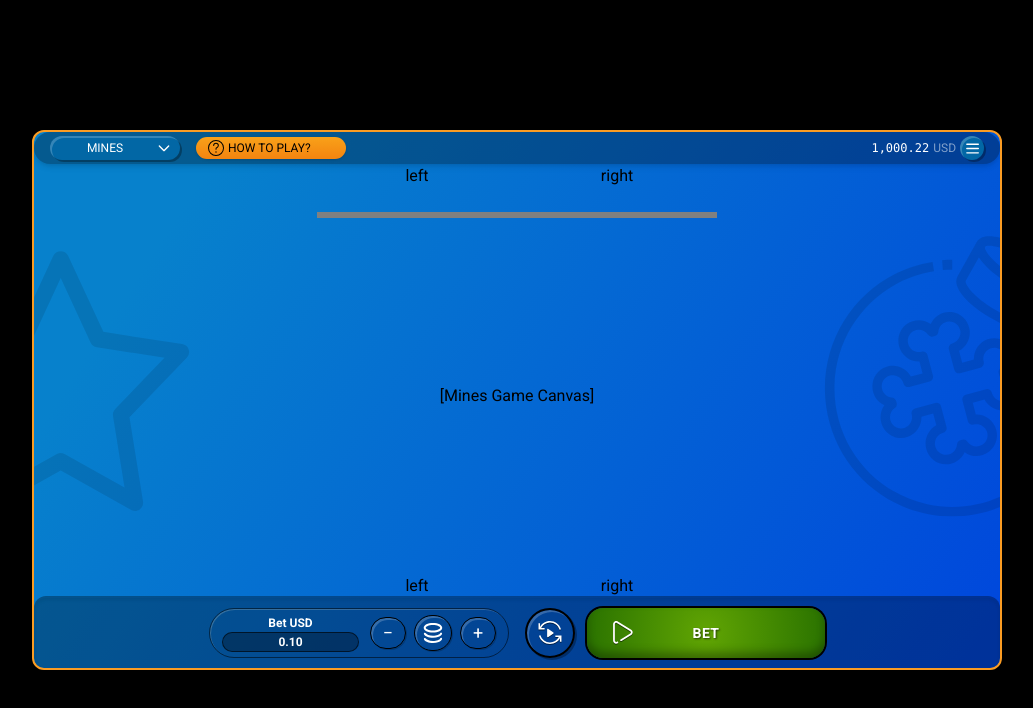
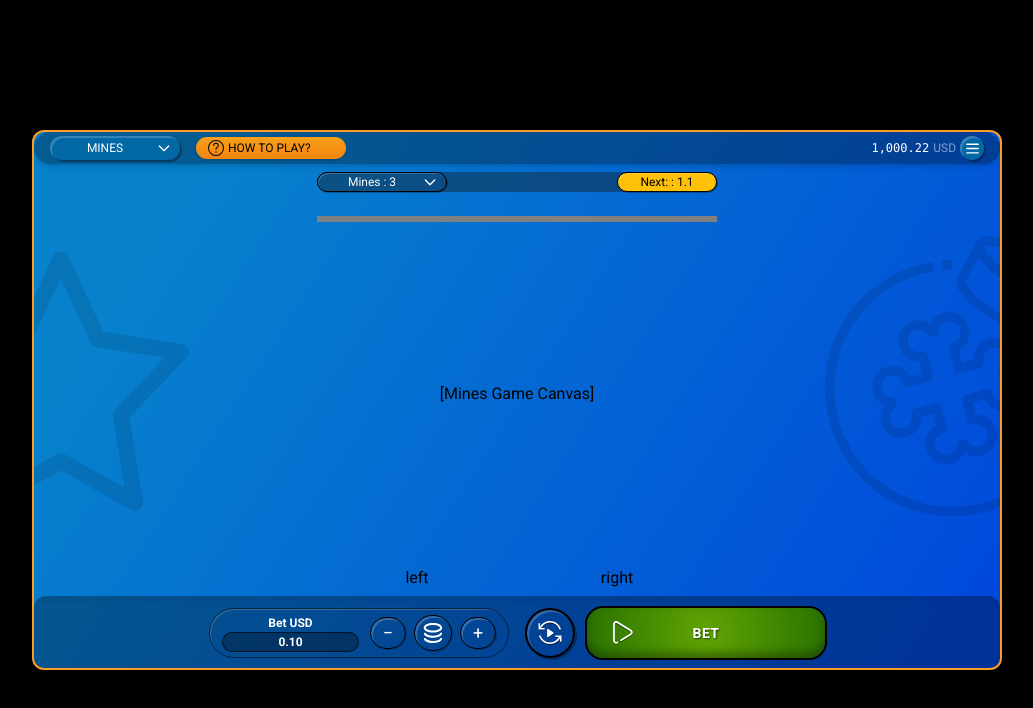
Before and after one commit to BelskviK/Vue-PIXI, a Vue app: page /games/mines in a window 1280 px wide. Shown: the top 708 px of the page, without its empty margins (123-1156 px from the left). Built offline with nearby package versions, Linux system fonts and the light colour scheme.

Commit message:
Mines header content adjusted

```diff
--- a/src/components/games/mines/MinesGame.vue
+++ b/src/components/games/mines/MinesGame.vue
@@ -1,6 +1,6 @@
 <template>
   <div
-    class="flex flex-col items-center justify-between h-full w-[400px] space-y-6"
+    class="flex flex-col items-center justify-between h-full w-[400px] space-y-6 py-2"
   >
     <MinesHeader />
     <div
--- a/src/components/games/mines/MinesHeader.vue
+++ b/src/components/games/mines/MinesHeader.vue
@@ -1,11 +1,46 @@
 <template>
-  <div class="flex flex-row w-full align-center justify-center">
-    <div class="flex w-full align-center justify-center">left</div>
-    <div class="flex w-full align-center justify-center">right</div>
+  <div
+    class="flex flex-row w-full h-[22px] salign-center justify-center bg-[#15171969] rounded-[12px]"
+  >
+    <div class="flex w-full align-center">
+      <button
+        class="flex items-center justify-center w-[130px] h-[20px] rounded-3xl shadow text-white text-[12px] px-2 transition-transform duration-100 active:translate-y-[2px] shadow-[1px_1px_0_rgba(0,0,0,0.3),inset_1px_1px_0_rgba(255,255,255,0.2)] border border-black"
+      >
+        <span class="flex-1 text-center font-normal truncate">
+          Mines : {{ minesCount }}
+        </span>
+        <svg
+          xmlns="http://www.w3.org/2000/svg"
+          class="w-4 h-4 ml-1"
+          fill="none"
+          viewBox="0 0 24 24"
+          stroke="currentColor"
+        >
+          <path
+            stroke-linecap="round"
+            stroke-linejoin="round"
+            stroke-width="2"
+            d="M19 9l-7 7-7-7"
+          />
+        </svg>
+      </button>
+    </div>
+    <div class="flex w-full align-center justify-end">
+      <div
+        class="flex items-center justify-center w-[100px] h-[20px] rounded-3xl shadow text-black text-[12px] px-2 transition-transform duration-100 active:translate-y-[2px] shadow-[1px_1px_0_rgba(0,0,0,0.3),inset_1px_1px_0_rgba(255,255,255,0.2)] border border-black bg-[#ffc107]"
+      >
+        <span class="flex-1 text-center font-normal truncate">
+          Next: : {{ nextMultiplier }}
+        </span>
+      </div>
+    </div>
   </div>
   <progress class="w-full h-[8px] color-white bg-red-500" fill="50%"></progress>
 </template>
 
-<script setup lang="ts"></script>
+<script setup lang="ts">
+const minesCount = 3;
+const nextMultiplier = 1.1;
+</script>
 
 <style scoped></style>
```
